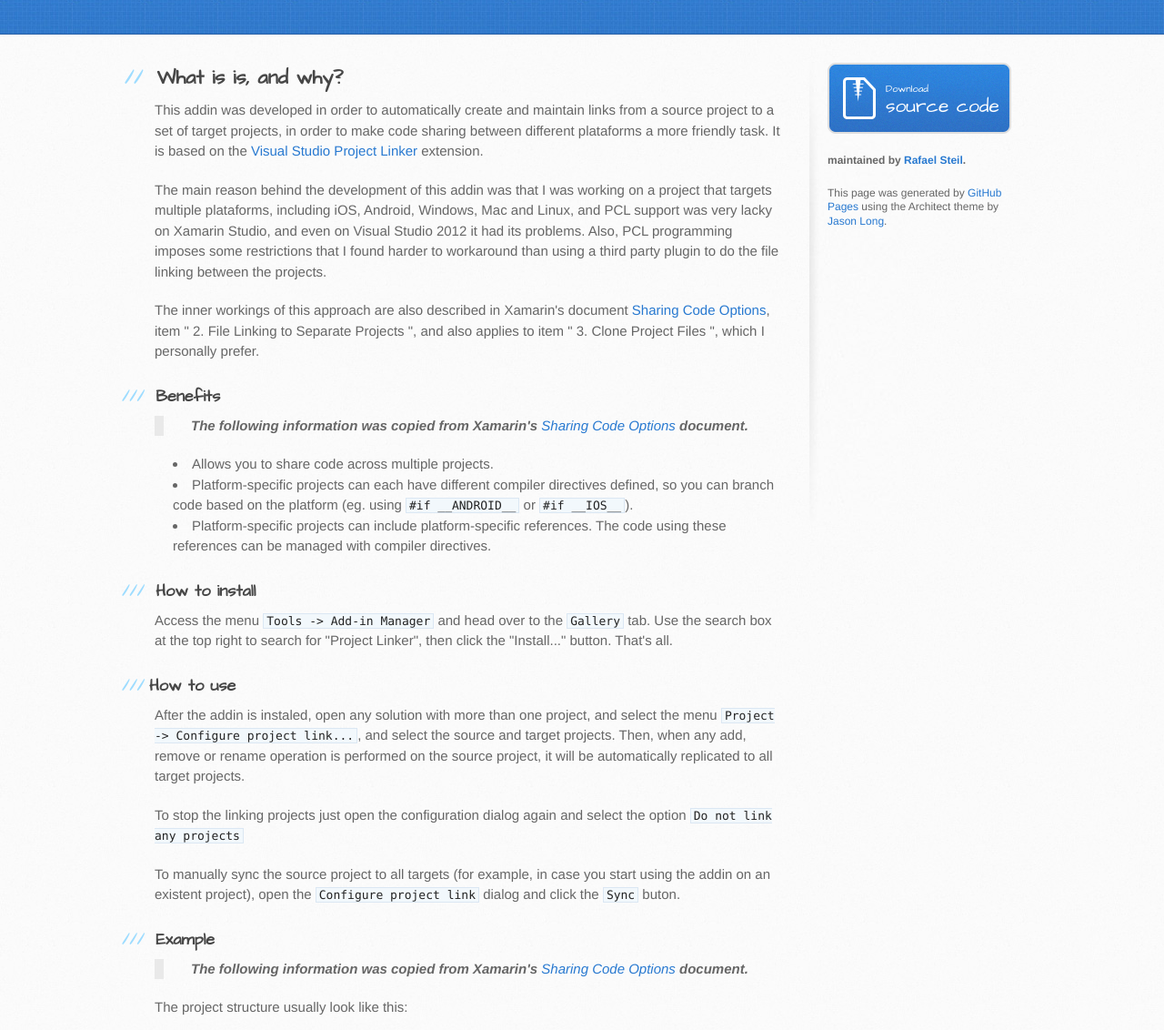
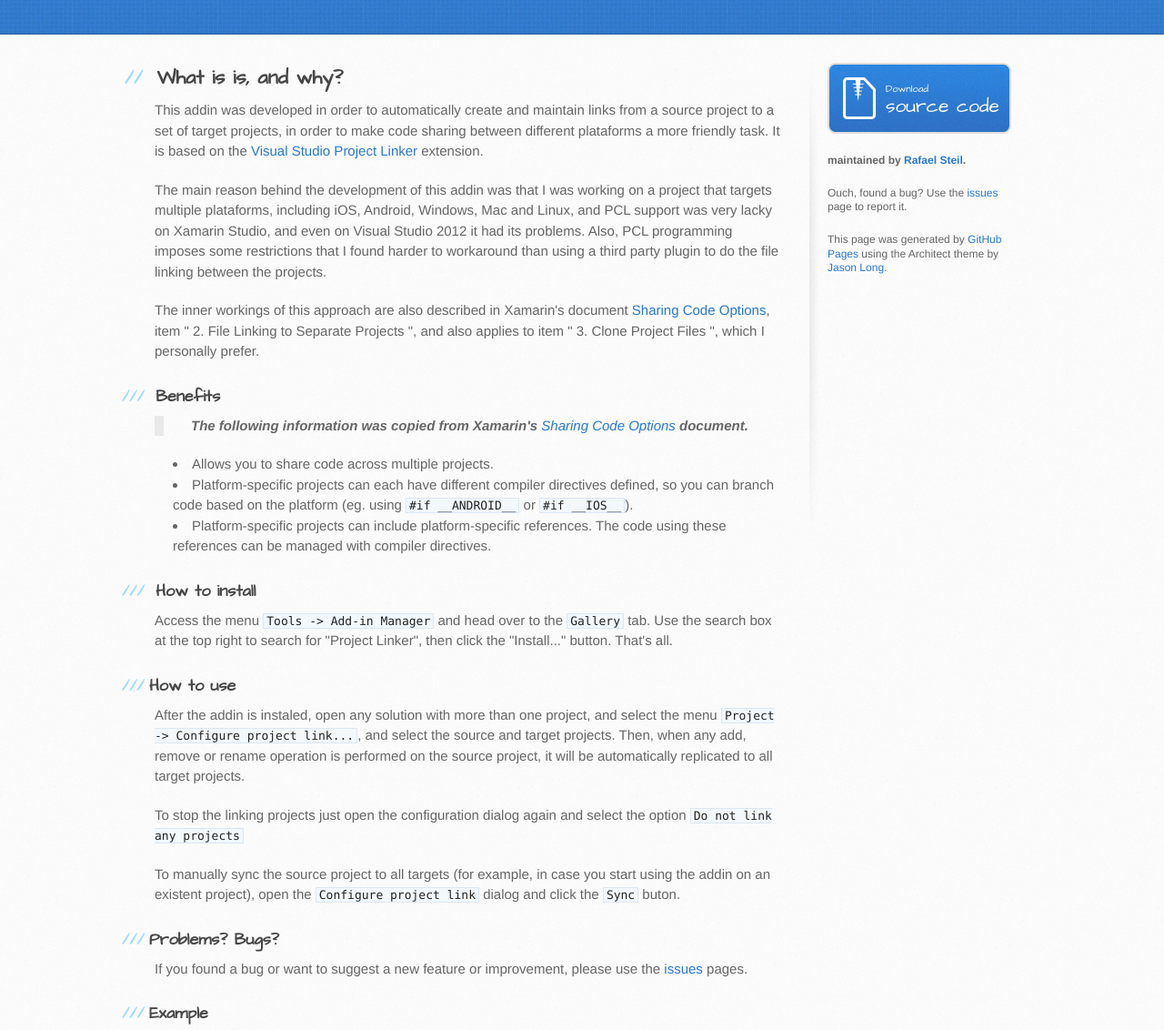
Before and after one commit to rafaelsteil/monodevelop-project-linker, a plain HTML site: page index.html in a window 1280 px wide. Shown: the part 163-1295 px from the top of the page at 91% size. Drawn offline with Linux system fonts and the light colour scheme.

Commit message:
Added link to the issues page

```diff
--- a/index.html
+++ b/index.html
@@ -64,8 +64,10 @@
 
 <p>To manually sync the source project to all targets (for example, in case you start using the addin on an existent project), open the <code>Configure project link</code> dialog and click the <code>Sync</code> buton.</p>
 
-<h3>
-<a name="example" class="anchor" href="#example"><span class="octicon octicon-link"></span></a>Example</h3>
+<h3><a name="bugs" class="anchor" href="#bugs"><span class="octicon octicon-link"></span></a>Problems? Bugs?</h3>
+<p>If you found a bug or want to suggest a new feature or improvement, please use the <a href="https://github.com/rafaelsteil/monodevelop-project-linker/issues">issues</a> pages.</p>
+
+<h3><a name="example" class="anchor" href="#example"><span class="octicon octicon-link"></span></a>Example</h3>
 
 <blockquote>
 <p><strong>The following information was copied from Xamarin's <a href="http://docs.xamarin.com/guides/cross-platform/application_fundamentals/building_cross_platform_applications/sharing_code_options">Sharing Code Options</a> document. </p>
@@ -88,6 +90,8 @@
 
           <p class="repo-owner"><a href="https://github.com/rafaelsteil/monodevelop-project-linker"></a>maintained by <a href="https://github.com/rafaelsteil">Rafael Steil</a>.</p>
 
+          <p>Ouch, found a bug? Use the <a href="https://github.com/rafaelsteil/monodevelop-project-linker/issues">issues</a> page to report it.
+
           <p>This page was generated by <a href="pages.github.com">GitHub Pages</a> using the Architect theme by <a href="https://twitter.com/jasonlong">Jason Long</a>.</p>
         </aside>
       </div>
```
